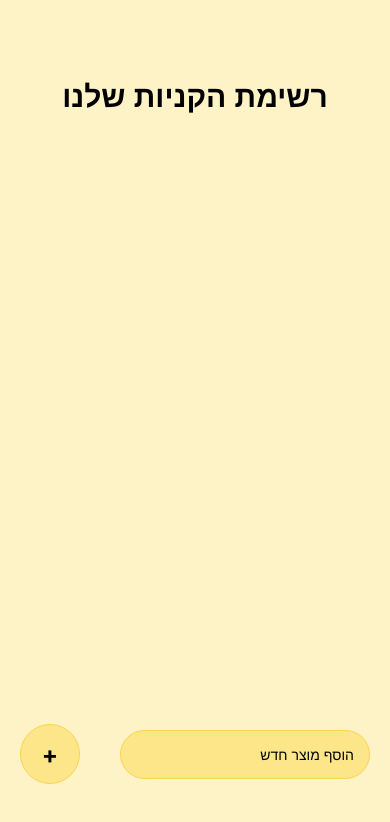
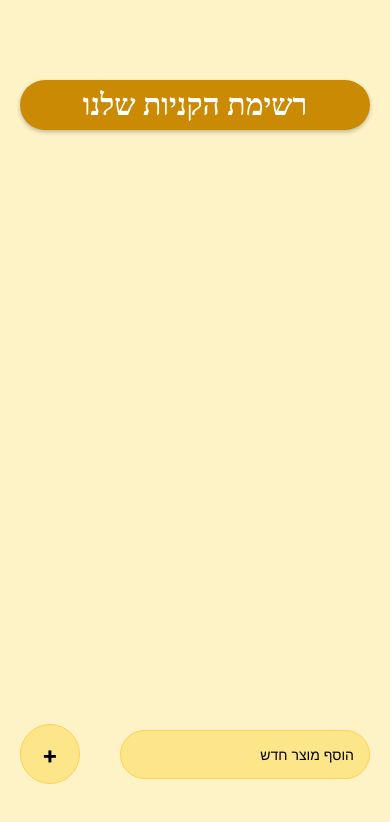
Before and after one commit to ofirshitrit/ShopList, a React Native app: screen / in a window 390 px wide. Shown: the top 822 px of the page. Built offline with nearby package versions, Linux system fonts and the light colour scheme.

Commit message:
design the title

```diff
--- a/App.js
+++ b/App.js
@@ -10,16 +10,12 @@ export default function App() {
   const [items, setItems] = useState([]);
 
 
-  const removeItem = (index) => {
-    let itemsCopy = [...items]
-    itemsCopy.splice(index, 1);
-    setItems(itemsCopy);
-  }
-
   return (
     <View style={styles.container}>
       <View style={styles.itemsWrapper}>
-        <Text style={styles.title}>רשימת הקניות שלנו</Text>
+        <View style={styles.titleWrapper}>
+          <Text style={styles.title}>רשימת הקניות שלנו</Text>
+        </View>
         <View style={styles.items}>
           {
             items.map((item, index) => {
@@ -45,10 +41,26 @@ const styles = StyleSheet.create({
     paddingTop: 80,
     paddingHorizontal: 20,
   },
+  titleWrapper: {
+    padding: 8,
+    backgroundColor: "rgb(202 138 4)",
+    borderRadius: 100,
+    shadowColor: '#000',
+    shadowOffset: {
+      width: 0,
+      height: 2,
+    },
+    shadowOpacity: 0.25,
+    shadowRadius: 4,
+    elevation: 5,
+  },
   title: {
     fontSize: 30,
     fontWeight: "bold",
     textAlign: 'center',
-    fontFamily: "Helvetica",
+    fontFamily: "Times New Roman",
+    color: '#FFFFFF'
+
+
   },
 });
```
